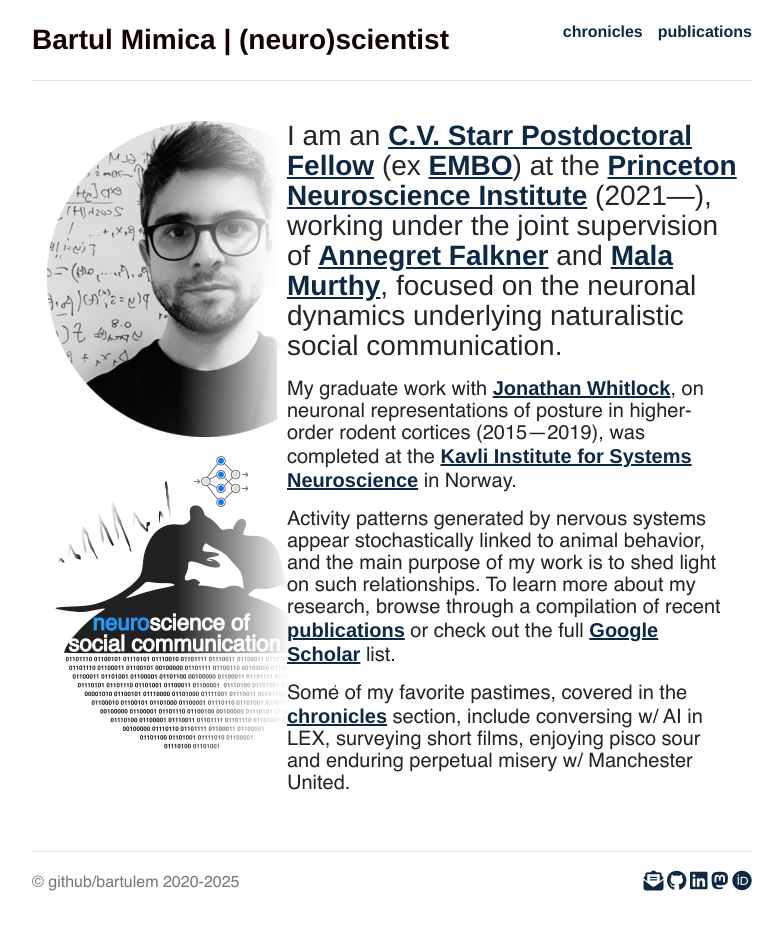
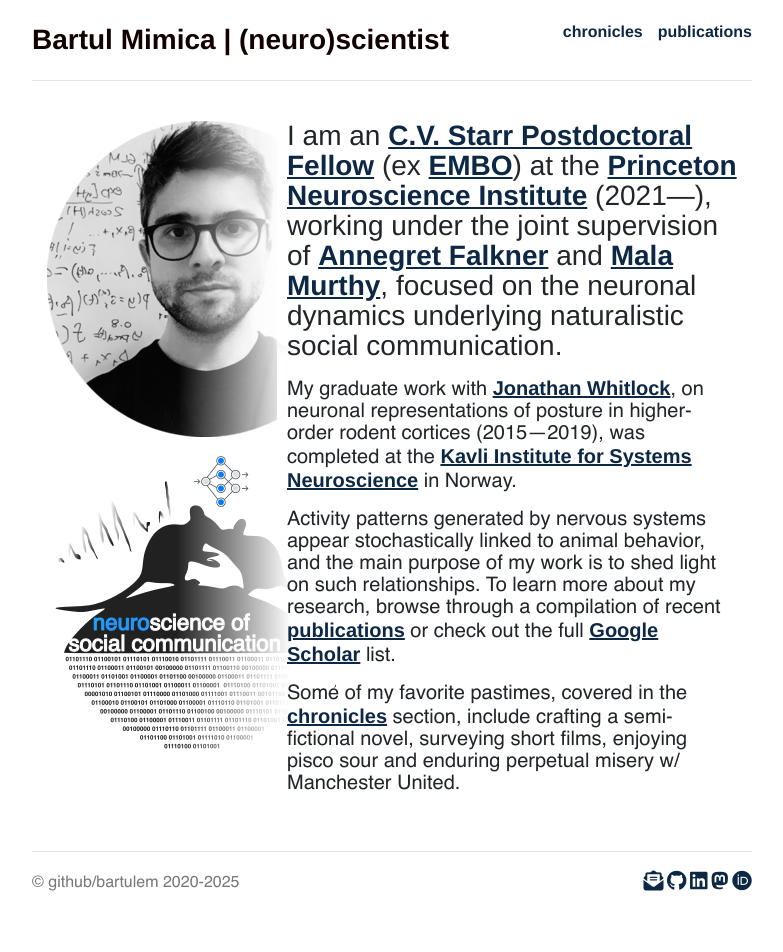
Before and after one commit to bartulem/bartulem.github.io, a Jekyll site: the page built from index.html, in a window 1280 px wide. Shown: the whole page, without its empty margins (248-1031 px from the left). Built offline with Jekyll 4.4.1, drawn with Linux system fonts in a browser that asks for light colours; nearby versions of some CDN libraries; comment, search, counter and statistics services are not loaded; a style sheet for code colours, icons or effects is not loaded.

Commit message:
2025 modifications

```diff
--- a/index.html
+++ b/index.html
@@ -18,6 +18,6 @@
 
 	<p>Activity patterns generated by nervous systems appear stochastically linked to animal behavior, and the main purpose of my work is to shed light on such relationships. To learn more about my research, browse through a compilation of recent <a style="text-decoration: underline" href="https://bartulem.github.io/publications/">publications</a> or check out the full <a style="text-decoration: underline" target="_blank" href="https://scholar.google.no/citations?user=aUeOyr8AAAAJ&hl=en">Google Scholar</a> list.</p>
 
-	<p>Some of my favorite pastimes, covered in the <a style= "text-decoration: underline" href="https://bartulem.github.io/chronicles/">chronicles</a> section, include conversing w/ AI in LEX, surveying short films, enjoying pisco sour and enduring perpetual misery w/ Manchester United.</p>
+	<p>Some of my favorite pastimes, covered in the <a style= "text-decoration: underline" href="https://bartulem.github.io/chronicles/">chronicles</a> section, include crafting a semi-fictional novel, surveying short films, enjoying pisco sour and enduring perpetual misery w/ Manchester United.</p>
 	</div>
 </div>
```
